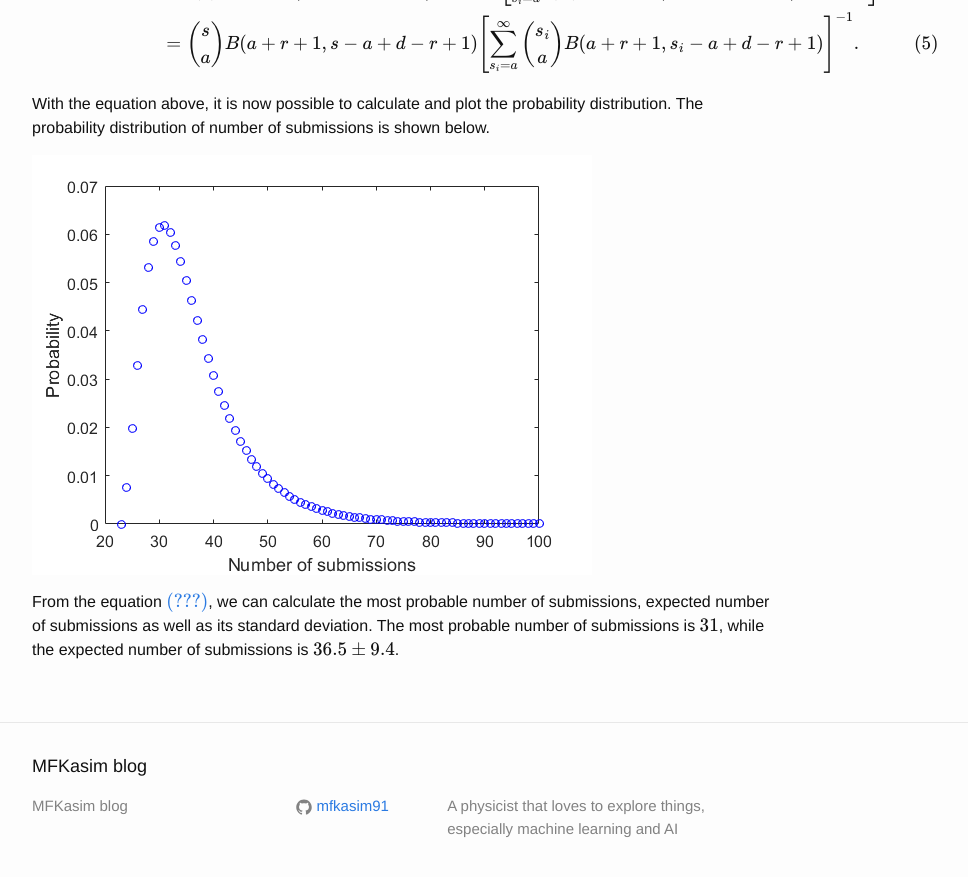
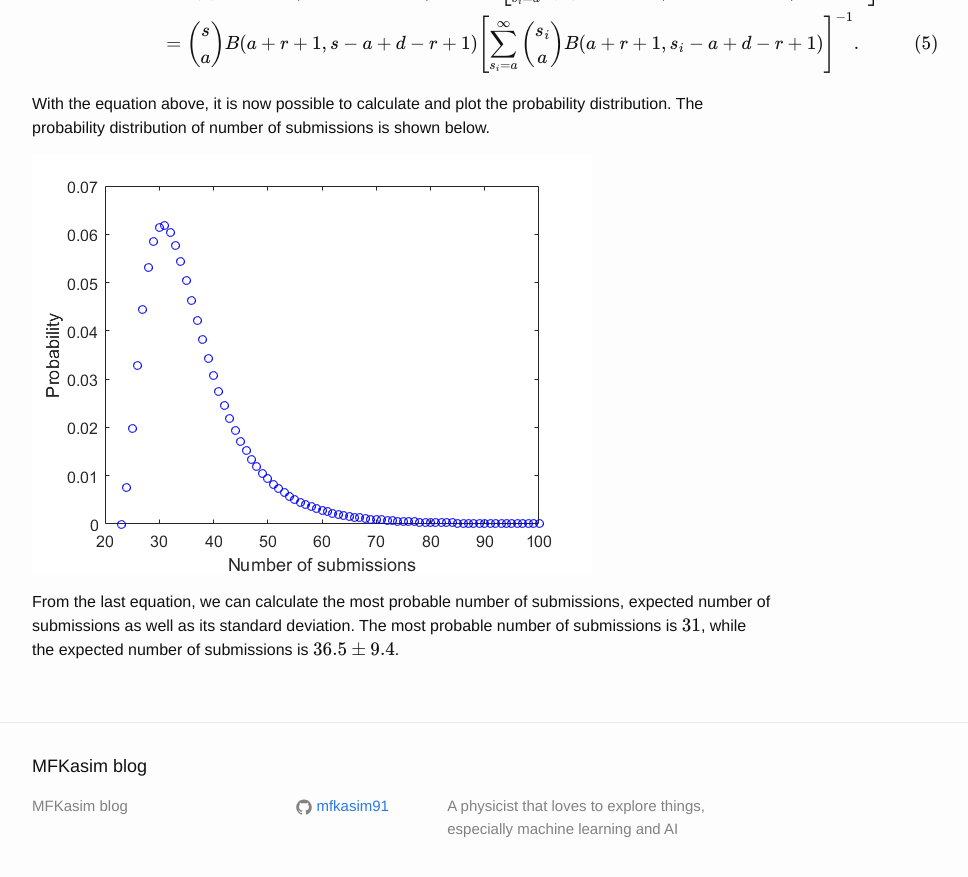
Before and after one commit to mfkasim1/mfkasim1.github.io, a Jekyll site: the page built from _posts/2016-12-10-how-many-papers-were-submitted.markdown, in a window 1280 px wide and 900 px high, scrolled down 1881 px. Shown: the top 877 px of the window, without its empty margins (238-1206 px from the left). Built offline with Jekyll 4.4.1, drawn with Linux system fonts in a browser that asks for light colours; formulas are drawn with MathJax 3; comment, search, counter and statistics services are not loaded.

Commit message:
Try to fix

```diff
--- a/_posts/2016-12-10-how-many-papers-were-submitted.markdown
+++ b/_posts/2016-12-10-how-many-papers-were-submitted.markdown
@@ -81,5 +81,5 @@ The probability distribution of number of submissions is shown below.
 
 <a href="{{ site.baseurl }}/assets/submissions-probability.png"><img src="Probability distribution" src="{{ site.baseurl }}/assets/submissions-probability.png"/></a>
 
-From the equation \eqref{eq:final-results}, we can calculate the most probable number of submissions, expected number of submissions as well as its standard deviation.
+From the last equation, we can calculate the most probable number of submissions, expected number of submissions as well as its standard deviation.
 The most probable number of submissions is \\(31\\), while the expected number of submissions is \\(36.5 \pm 9.4\\).
```
